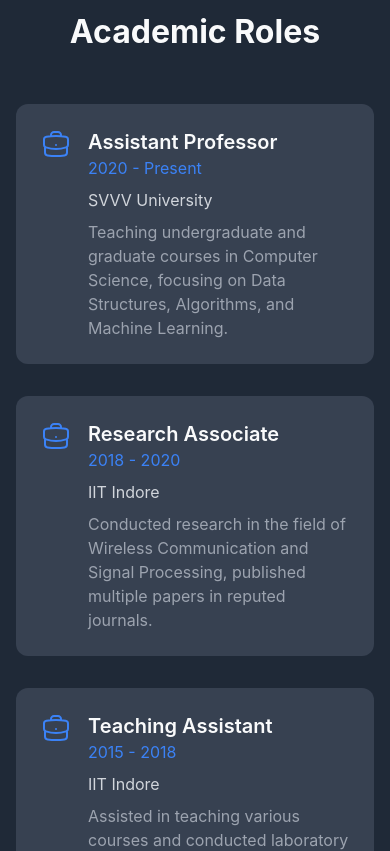
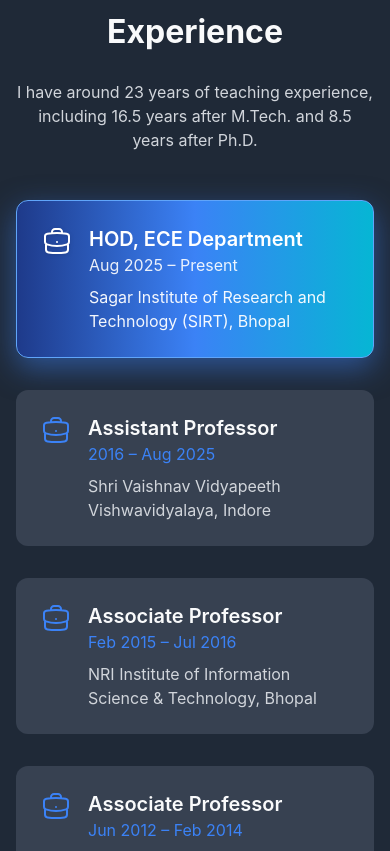
Before and after one commit to AmNotAadi/portfolio, a React (Create React App) app: page / in a window 390 px wide. Shown: the part 3720-4571 px from the top of the page. Built offline with nearby package versions, Linux system fonts and the light colour scheme.

Commit message:
feat: add Experience section with standout HOD tile; update navbar; remove contact form and location; correct seminars list

```diff
--- a/src/components/AcademicRoles.tsx
+++ b/src/components/AcademicRoles.tsx
@@ -7,36 +7,53 @@
   title: string;
   institution: string;
   period: string;
-  description: string;
+  description?: string;
+  featured?: boolean;
 }
 
 const roles: Role[] = [
   {
+    id: 0,
+    title: "HOD, ECE Department",
+    institution: "Sagar Institute of Research and Technology (SIRT), Bhopal",
+    period: "Aug 2025 – Present",
+    featured: true,
+  },
+  {
     id: 1,
     title: "Assistant Professor",
-    institution: "SVVV University",
-    period: "2020 - Present",
-    description: "Teaching undergraduate and graduate courses in Computer Science, focusing on Data Structures, Algorithms, and Machine Learning."
+    institution: "Shri Vaishnav Vidyapeeth Vishwavidyalaya, Indore",
+    period: "2016 – Aug 2025",
   },
   {
     id: 2,
-    title: "Research Associate",
-    institution: "IIT Indore",
-    period: "2018 - 2020",
-    description: "Conducted research in the field of Wireless Communication and Signal Processing, published multiple papers in reputed journals."
+    title: "Associate Professor",
+    institution: "NRI Institute of Information Science & Technology, Bhopal",
+    period: "Feb 2015 – Jul 2016",
   },
   {
     id: 3,
-    title: "Teaching Assistant",
-    institution: "IIT Indore",
-    period: "2015 - 2018",
-    description: "Assisted in teaching various courses and conducted laboratory sessions for undergraduate students."
-  }
+    title: "Associate Professor",
+    institution: "Corporate Institute of Science & Technology, Bhopal",
+    period: "Jun 2012 – Feb 2014",
+  },
+  {
+    id: 4,
+    title: "Assistant Professor",
+    institution: "Sagar Institute of Science & Technology, Bhopal",
+    period: "Oct 2009 – May 2012",
+  },
+  {
+    id: 5,
+    title: "Lecturer / Assistant Professor",
+    institution: "NRI Institute of Information Science & Technology, Bhopal",
+    period: "Feb 2002 – Sep 2009",
+  },
 ];
 
 const AcademicRoles: React.FC = () => {
   return (
-    <section id="academic-roles" className="section-padding bg-[#1F2937]">
+    <section id="experience" className="section-padding bg-[#1F2937]">
       <div className="container-custom">
         <motion.div
           initial={{ opacity: 0, y: 20 }}
@@ -44,7 +61,11 @@
           viewport={{ once: true }}
           transition={{ duration: 0.8 }}
         >
-          <h2 className="heading-primary text-center mb-12 text-[#F9FAFB]">Academic Roles</h2>
+          <h2 className="heading-primary text-center mb-6 text-[#F9FAFB]">Experience</h2>
+
+          <p className="text-center text-[#D1D5DB] max-w-3xl mx-auto mb-12">
+            I have around 23 years of teaching experience, including 16.5 years after M.Tech. and 8.5 years after Ph.D.
+          </p>
 
           <div className="max-w-4xl mx-auto space-y-8">
             {roles.map((role, index) => (
@@ -54,19 +75,25 @@
                 whileInView={{ opacity: 1, x: 0 }}
                 viewport={{ once: true }}
                 transition={{ duration: 0.5, delay: index * 0.1 }}
-                className="bg-[#374151] rounded-xl p-6 hover:shadow-lg transition-shadow"
+                className={`rounded-xl p-6 transition-shadow ${
+                  role.featured
+                    ? 'bg-gradient-to-r from-[#1E3A8A] via-[#3B82F6] to-[#06B6D4] shadow-[0_10px_30px_rgba(59,130,246,0.5)] border border-[#60A5FA]'
+                    : 'bg-[#374151] hover:shadow-lg'
+                }`}
               >
                 <div className="flex items-start space-x-4">
                   <div className="flex-shrink-0">
-                    <BriefcaseIcon className="h-8 w-8 text-[#3B82F6]" />
+                    <BriefcaseIcon className={`h-8 w-8 ${role.featured ? 'text-white drop-shadow' : 'text-[#3B82F6]'}`} />
                   </div>
                   <div className="flex-1">
                     <div className="flex flex-col md:flex-row md:items-center md:justify-between mb-2">
-                      <h3 className="text-xl font-semibold text-[#F9FAFB]">{role.title}</h3>
-                      <span className="text-[#3B82F6]">{role.period}</span>
+                      <h3 className={`text-xl font-semibold ${role.featured ? 'text-white' : 'text-[#F9FAFB]'}`}>{role.title}</h3>
+                      <span className={`${role.featured ? 'text-white/90' : 'text-[#3B82F6]'}`}>{role.period}</span>
                     </div>
-                    <p className="text-[#D1D5DB] mb-2">{role.institution}</p>
-                    <p className="text-[#9CA3AF]">{role.description}</p>
+                    <p className={`${role.featured ? 'text-white/95' : 'text-[#D1D5DB]'}`}>{role.institution}</p>
+                    {role.description && (
+                      <p className={`${role.featured ? 'text-white/90' : 'text-[#9CA3AF]'} mt-2`}>{role.description}</p>
+                    )}
                   </div>
                 </div>
               </motion.div>
--- a/src/components/Navbar.tsx
+++ b/src/components/Navbar.tsx
@@ -20,6 +20,7 @@
 
   const navLinks = [
     { name: 'About', href: '#about' },
+    { name: 'Experience', href: '#experience' },
     { name: 'Publications', href: '#publications' },
     { name: 'Patents', href: '#patents' },
     { name: 'Seminars', href: '#seminars' },
--- a/src/components/Seminars.tsx
+++ b/src/components/Seminars.tsx
@@ -16,84 +16,84 @@
 const seminars: Seminar[] = [
   {
     id: "1",
-    title: "Recent Trends in VLSI Design",
-    type: "seminar",
-    date: "2023-03-15",
-    venue: "Department of Electronics, MITS Gwalior",
-    role: "organizer",
-    description: "Organized a seminar on recent trends in VLSI design, covering topics like low-power design, testing methodologies, and emerging technologies."
+    title: "One-week Short Term Course: Data-Driven Analytics with Machine Learning",
+    type: "fdp",
+    date: "June 12–16, 2023",
+    venue: "MNIT, Jaipur",
+    role: "participant",
+    description: "Attended a one-week short term course on Data-Driven Analytics with Machine Learning."
   },
   {
     id: "2",
-    title: "Advanced Digital Signal Processing",
-    type: "fdp",
-    date: "2023-06-20",
-    venue: "Department of Electronics, MITS Gwalior",
-    role: "organizer",
-    description: "Conducted a Faculty Development Program on advanced DSP techniques, including practical sessions on MATLAB implementation."
+    title: "Three Day International Conference on Cryptology",
+    type: "seminar",
+    date: "December 13–15, 2021",
+    venue: "LNM Institute of Information Technology, Jaipur",
+    role: "participant",
+    description: "Attended a three day international conference on Cryptology."
   },
   {
     id: "3",
-    title: "IoT and Embedded Systems",
-    type: "seminar",
-    date: "2023-09-10",
-    venue: "Department of Electronics, MITS Gwalior",
-    role: "organizer",
-    description: "Organized a seminar focusing on IoT applications and embedded systems design, with hands-on workshops on Arduino and Raspberry Pi."
+    title: "Three Day Faculty Development Program: NextG-2020",
+    type: "fdp",
+    date: "July 3–5, 2020",
+    venue: "Dept. of ECE, Oriental Institute of Science and Technology, Bhopal",
+    role: "participant",
+    description: "Attended a three day Faculty Development Program on NextG-2020."
   },
   {
     id: "4",
-    title: "Machine Learning in Electronics",
+    title: "One-week FDP: Blockchain Technology",
     type: "fdp",
-    date: "2023-11-05",
-    venue: "Department of Electronics, MITS Gwalior",
-    role: "organizer",
-    description: "Conducted a Faculty Development Program on machine learning applications in electronics, covering neural networks and deep learning."
+    date: "December 3–9, 2019",
+    venue: "E & ICT Academy, NIT Roorkee (held at IPEC Ghaziabad)",
+    role: "participant",
+    description: "Attended a one-week faculty development program on Blockchain Technology."
   },
   {
     id: "5",
-    title: "Quantum Computing Workshop",
-    type: "seminar",
-    date: "2024-01-20",
-    venue: "Department of Electronics, MITS Gwalior",
-    role: "organizer",
-    description: "Organized a workshop on quantum computing fundamentals and applications in electronics and communication."
+    title: "One-week FDP: Security & Privacy",
+    type: "fdp",
+    date: "December 3–8, 2018",
+    venue: "E & ICT Academy, NIT Warangal",
+    role: "participant",
+    description: "Attended a one-week faculty development program on Security & Privacy."
   },
   {
     id: "6",
-    title: "Advanced Communication Systems",
-    type: "fdp",
-    date: "2024-02-15",
-    venue: "Department of Electronics, MITS Gwalior",
-    role: "organizer",
-    description: "Conducted a Faculty Development Program on advanced communication systems, including 5G and beyond technologies."
+    title: "One-week STTP: CMOS, Mixed Signal and RF VLSI Design",
+    type: "seminar",
+    date: "January 30 – February 4, 2017",
+    venue: "IIT Kharagpur (NMEICT, MHRD)",
+    role: "participant",
+    description: "Attended a one-week short term training program on CMOS, mixed signal and RF VLSI design under NMEICT (MHRD)."
   },
   {
     id: "7",
-    title: "VLSI Design Methodologies",
+    title: "Paper Presentation: Development of Quantum Cryptographic Techniques for Enhancing Security",
     type: "seminar",
-    date: "2024-03-10",
-    venue: "Department of Electronics, MITS Gwalior",
-    role: "organizer",
-    description: "Organized a seminar on modern VLSI design methodologies and tools, with focus on industry practices."
+    date: "January 9–10, 2010",
+    venue: "International Conference on Recent Trends in Soft Computing and Information Technology, CIST Bhopal",
+    role: "participant",
+    description: "Presented a paper entitled 'Development of Quantum Cryptographic Techniques for Enhancing Security'."
   },
   {
     id: "8",
-    title: "Digital System Design",
-    type: "fdp",
-    date: "2024-04-05",
-    venue: "Department of Electronics, MITS Gwalior",
-    role: "organizer",
-    description: "Conducted a Faculty Development Program on digital system design, covering FPGA implementation and verification techniques."
+    title: "AICTE-ISTE One-week STTP: CMOS VLSI – Digital IC Design",
+    type: "seminar",
+    date: "June 23–27, 2008",
+    venue: "Yeshwantrao Chavan College of Engineering, Nagpur",
+    role: "participant",
+    description: "Attended AICTE-ISTE approved short term training program on CMOS VLSI – Digital IC design."
   },
   {
     id: "9",
-    title: "Emerging Technologies in Electronics",
+    title: "AICTE-ISTE STTP: Convergence of Social Choice and Individual Values",
     type: "seminar",
-    date: "2024-05-20",
-    venue: "Department of Electronics, MITS Gwalior",
-    role: "organizer",
-    description: "Organized a seminar on emerging technologies in electronics, including AI, IoT, and quantum computing applications."
+    date: "June 2–6, 2008",
+    venue: "College of Management, NRIIST, Bhopal",
+    role: "participant",
+    description: "Attended AICTE-ISTE approved STTP on 'Convergence of social choice and individual values – the ethical dilemma of managing modern business organization'."
   }
 ];
 
```
Also changed, not shown: src/components/Contact.tsx (+6 -139 lines).
